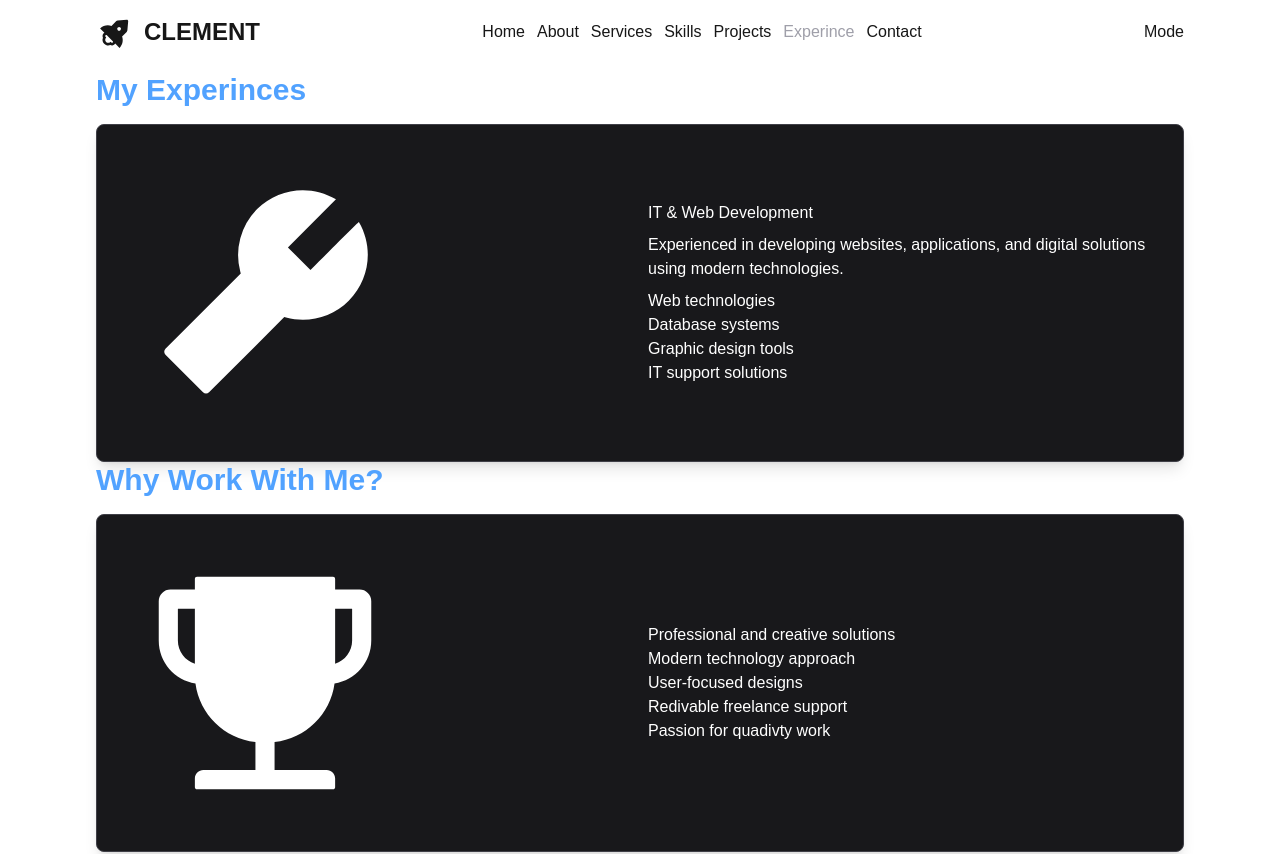
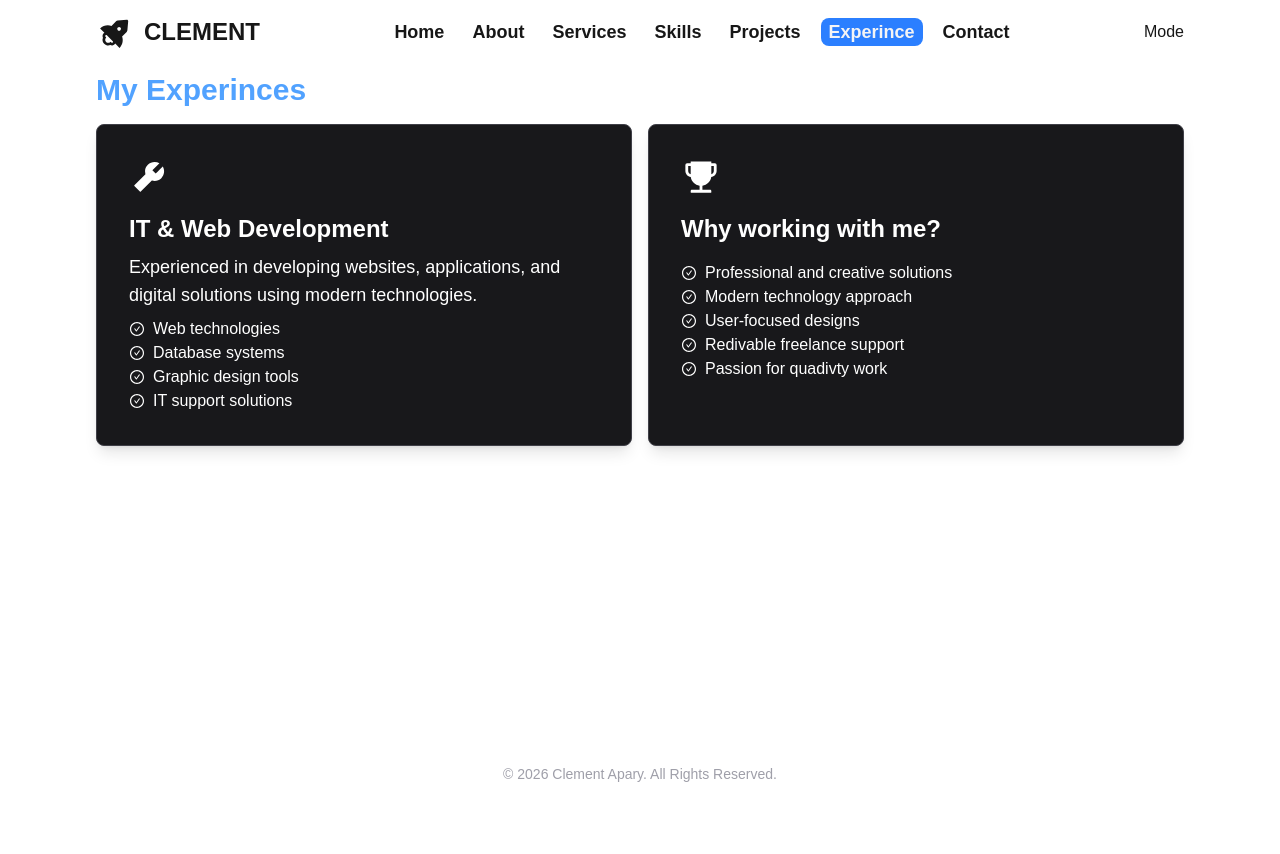
Before and after one commit to clementapary/clement-portfolio, a Next.js app: page /experinces in a window 1280 px wide. Shown: the top 854 px of the page. After the commit the page ends 800 px from the top, so only its background shows below. Built offline with nearby package versions, Linux system fonts and the light colour scheme.

Commit message:
add service ts type

```diff
--- a/app/about/page.tsx
+++ b/app/about/page.tsx
@@ -9,16 +9,18 @@ export default function AboutPage() {
   return (
     <div className="">
       <SectionHeader title="About me" />
-      <Block className="grid items-center justify-center gap-4 md:grid-cols-2">
+      <Block className="grid items-center justify-center gap-8 md:grid-cols-2">
         <div className="">
           <Image src={Profile} alt="hero" className="rounded-lg" />
         </div>
-        <div className="">
-          <h3 className="text-2xl font-bold text-zinc-200">Clement Apary</h3>
-          <h3 className="text-lg font-medium text-zinc-400">
+        <div className="grid gap-4">
+          <h3 className="text-4xl font-bold text-zinc-200 md:text-6xl">
+            Clement Apary
+          </h3>
+          <h3 className="text-xl font-medium text-zinc-400">
             Web Developer | Graphic Designer | Freelancer
           </h3>
-          <p className="text-base leading-relaxed tracking-tight">
+          <p className="text-lg leading-relaxed tracking-tight">
             I am, a passionate Web Developer, Graphic Designer, and Freelancer
             based in Juba, South Sudan. I specialize in building modern,
             responsive, and user-friendly digital solutions that help
--- a/app/components/Navbar.tsx
+++ b/app/components/Navbar.tsx
@@ -16,15 +16,14 @@ export default function Navbar() {
         </div>
         <div className="hidden items-center gap-3 md:flex">
           {LinkItems.map((item) => (
-            <div key={item.name} className="font-medium hover:text-zinc-400">
-              <Link
-                href={item.href}
-                className={classNames({
-                  "text-zinc-400": item.href === pathname,
-                })}
-              >
-                {item.name}
-              </Link>
+            <div
+              key={item.name}
+              className={classNames({
+                "px-2 text-lg font-bold": true,
+                "rounded-lg bg-blue-500 text-zinc-100": item.href === pathname,
+              })}
+            >
+              <Link href={item.href}>{item.name}</Link>
             </div>
           ))}
         </div>
--- a/app/components/ServiceList.tsx
+++ b/app/components/ServiceList.tsx
@@ -1,7 +1,7 @@
 import Block from "./Block";
 import { AiFillCheckCircle } from "react-icons/ai";
 
-export default function ServiceList({ service }) {
+export default function ServiceList({ service }: { service: any }) {
   return (
     <Block key={service.title} className="grid items-start justify-start gap-2">
       <Block className="p-2 text-xl font-bold text-blue-400">
--- a/app/experinces/page.tsx
+++ b/app/experinces/page.tsx
@@ -1,38 +1,68 @@
 import SectionHeader from "../components/SectionHeader";
 import Block from "../components/Block";
 import { AiFillTool, AiFillTrophy } from "react-icons/ai";
-
+import { AiOutlineCheckCircle } from "react-icons/ai";
 export default function ExperincePage() {
   return (
     <div className="">
       <SectionHeader title="My Experinces" />
-      <Block className="grid items-center justify-center gap-4 md:grid-cols-2">
-        <AiFillTool className="size-68" />
+      <div className="grid gap-4 md:grid-cols-2">
+        <Block className="space-y-4">
+          <AiFillTool className="size-10" />
           <div className="grid gap-2">
-          <h1>IT & Web Development</h1>
-          <p>
+            <h1 className="text-2xl font-bold">IT & Web Development</h1>
+            <p className="text-lg font-thin">
               Experienced in developing websites, applications, and digital
               solutions using modern technologies.
             </p>
             <ul>
-            <li>Web technologies</li>
-            <li>Database systems</li>
-            <li>Graphic design tools</li>
-            <li>IT support solutions</li>
+              <li className="flex items-center gap-2">
+                <AiOutlineCheckCircle />
+                Web technologies
+              </li>
+              <li className="flex items-center gap-2">
+                <AiOutlineCheckCircle />
+                Database systems
+              </li>
+              <li className="flex items-center gap-2">
+                <AiOutlineCheckCircle />
+                Graphic design tools
+              </li>
+              <li className="flex items-center gap-2">
+                <AiOutlineCheckCircle />
+                IT support solutions
+              </li>
             </ul>
           </div>
         </Block>
-      <SectionHeader title="Why Work With Me?" />
-      <Block className="grid items-center justify-center gap-4 md:order-last md:grid-cols-2">
-        <AiFillTrophy className="size-68" />
+
+        <Block className="space-y-4">
+          <AiFillTrophy className="size-10" />
+          <h1 className="text-2xl font-bold">Why working with me?</h1>
           <div className="">
-          <div>Professional and creative solutions</div>
-          <div>Modern technology approach</div>
-          <div>User-focused designs</div>
-          <div>Redivable freelance support</div>
-          <div>Passion for quadivty work</div>
+            <div className="flex items-center gap-2">
+              <AiOutlineCheckCircle />
+              Professional and creative solutions
+            </div>
+            <div className="flex items-center gap-2">
+              <AiOutlineCheckCircle />
+              Modern technology approach
+            </div>
+            <div className="flex items-center gap-2">
+              <AiOutlineCheckCircle />
+              User-focused designs
+            </div>
+            <div className="flex items-center gap-2">
+              <AiOutlineCheckCircle />
+              Redivable freelance support
+            </div>
+            <div className="flex items-center gap-2">
+              <AiOutlineCheckCircle />
+              Passion for quadivty work
+            </div>
           </div>
         </Block>
       </div>
+    </div>
   );
 }
--- a/app/layout.tsx
+++ b/app/layout.tsx
@@ -15,7 +15,7 @@ const geistMono = Geist_Mono({
 });
 
 export const metadata: Metadata = {
-  title: "Create Next App",
+  title: "Clement's Portfolio",
   description: "Generated by create next app",
 };
 
```
Lines whose indentation alone changed are shown as unchanged.
